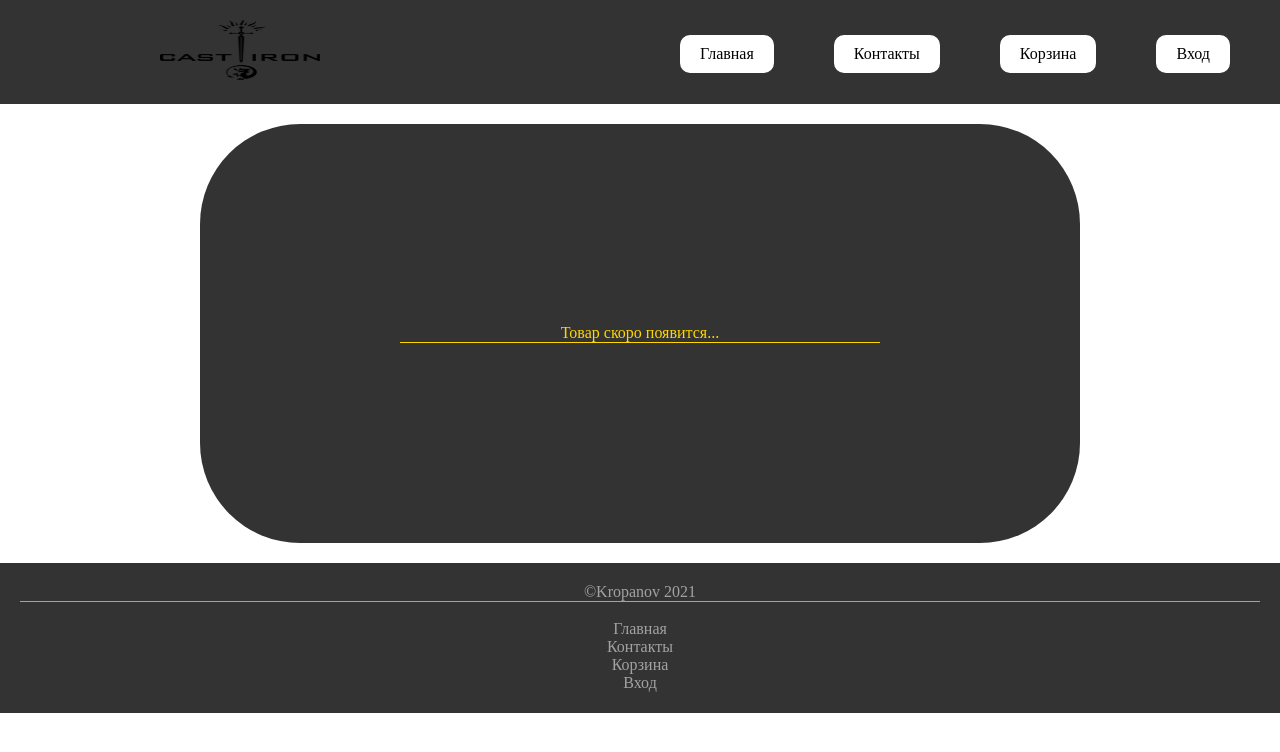
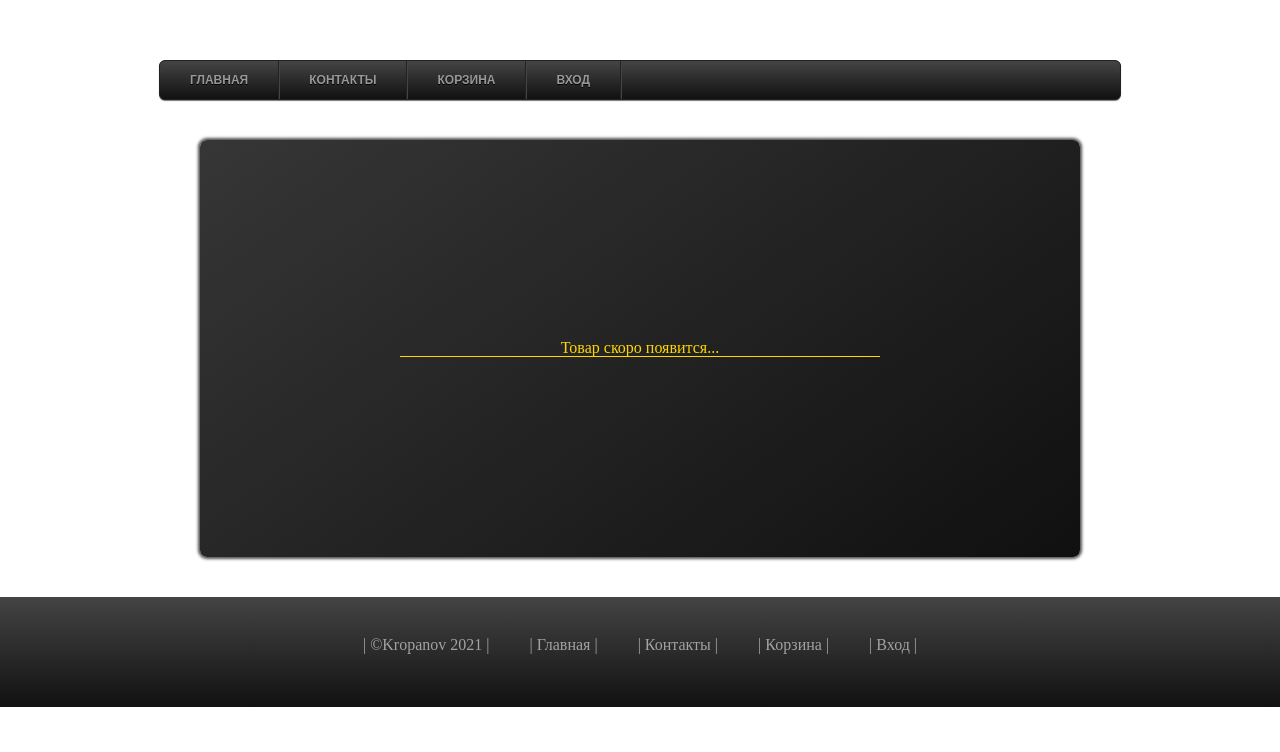
Before and after one commit to Kropanov/project_mysite, a Django app: page / in a window 1280 px wide. Shown: the top 752 px of the page. Run offline with Django 3.2, Linux system fonts and the light colour scheme.

Commit message:
Полностью переделал шапку сайта, изменил дизайн подвала, главной формочки, + разные фиксы небольшых багов

```diff
--- a/interface/Templates/interface/base.html
+++ b/interface/Templates/interface/base.html
@@ -4,6 +4,7 @@
 <head>
     <meta charset="UTF-8">
     <title>Name mysite</title>
+    <link rel="stylesheet" href="{% static 'css/reset.css'%}" type="text/css">
     <link rel="stylesheet" href="{% static 'css/main.css'%}" type="text/css">
 </head>
 <body>
--- a/interface/Templates/interface/contacts.html
+++ b/interface/Templates/interface/contacts.html
@@ -1,7 +1,7 @@
 {% extends 'interface/base.html' %}
 
 {% block content %}
-<script type="text/javascript" charset="utf-8" async src="https://api-maps.yandex.ru/services/constructor/1.0/js/?um=constructor%3A7e857aa151664e9ab041f7ae01423a3ffa0a7f5375db72f924cb9028d35963de&amp;width=100%25&amp;height=356&amp;lang=ru_RU&amp;scroll=true"></script>
+<script type="text/javascript" charset="utf-8" async src="https://api-maps.yandex.ru/services/constructor/1.0/js/?um=constructor%3Adae42846447fadaf050b804c362ec243191a7d8d60b347afb0b6b28fd617a746&amp;width=100%25&amp;height=400&amp;lang=ru_RU&amp;scroll=true"></script>
 <div class='Contacts'>
     <p>About me: 3rd year Student, Web-Dev... I also like to write in python.</p>
     <p>I decided to make a website in order to improve my skills!</p>
--- a/interface/Templates/interface/footer.html
+++ b/interface/Templates/interface/footer.html
@@ -1,8 +1,7 @@
 <footer class='footer'>
-    <div><p>©Kropanov 2021<p></div>
-        <br>
-    <div><p><a href="{% url 'interface:index' %}">Главная</a></p></div>
-    <div><p><a href="{% url 'interface:contacts' %}">Контакты</a></p></div>
-    <div><p><a href="{% url 'interface:basket' %}">Корзина</a></p></div>
-    <div><p>Вход</p></div>
+    <div><p> | ©Kropanov 2021 | <p></div>
+    <div><p><a href="{% url 'interface:index' %}"> | Главная |</a></p></div>
+    <div><p><a href="{% url 'interface:contacts' %}"> | Контакты | </a></p></div>
+    <div><p><a href="{% url 'interface:basket' %}"> | Корзина | </a></p></div>
+    <div><p><a href="#"> | Вход | </a></p></div>
 </footer>
--- a/interface/Templates/interface/header.html
+++ b/interface/Templates/interface/header.html
@@ -1,12 +1,14 @@
 {% load static %}
 <header>
     <div class="logo">
-        <a href="{% url 'interface:index'%}"><img src="{% static 'img/Cast_Iron-logo.png' %}" width="160px" height="60px"></a>
-        <ul type=none>
-            <li><a href="{% url 'interface:index' %}">Главная</a></li>
-            <li><a href="{% url 'interface:contacts' %}">Контакты</a></li>
-            <li><a href="{% url 'interface:basket' %}">Корзина</a></li>
-            <li>Вход</li>
-        </ul>
+        <!-- <a href="{% url 'interface:index'%}"><img src="{% static 'img/Cast_Iron-logo.png' %}" class="logoimg" width="160px" height="60px"></a> -->
+        <nav>
+            <ul id="menu">
+                <li><a href="{% url 'interface:index' %}">Главная</a></li>
+                <li><a href="{% url 'interface:contacts' %}">Контакты</a></li>
+                <li><a href="{% url 'interface:basket' %}">Корзина</a></li>
+                <li><a href="#">Вход</a></li>
+            </ul>
+        </nav>
     </div>
 </header>
--- a/static/css/main.css
+++ b/static/css/main.css
@@ -1,40 +1,123 @@
 @import url('https://fonts.googleapis.com/css2?family=Varela+Round&display=swap');
-
 * {
     padding: 0;
     margin: 0;
 }
 
-header{
-    background-color: rgb(51, 51, 51);
-    color: white;
-    width: 100%;
+#menu,
+  #menu ul {
+    margin: 0;
+    padding: 0;
+    list-style: none;
 }
 
-.logo {
-    padding: 20px;
+#menu {
+    width: 960px;
+    margin: 60px auto 40px auto;
+    border: 1px solid #222;
+    background-color: #111;
+    background-image: linear-gradient(#444, #111);
+    border-radius: 6px;
+    box-shadow: 0 1px 1px #777;
 }
 
-ul {
-    display: flex;
-    float: right;
-}
+#menu:before,
+  #menu:after {
+    content: "";
+    display: table;
+  }
 
-/* меню сайта  rgb(0, 0, 0) white*/
-ul > li {
-    font-family:'Times New Roman', Times, serif;
-    font-size: 16px;
-    color:rgb(0, 0, 0);
-    background-color: white;
-    margin: 15px 30px;
-    padding: 10px 20px 10px 20px;
-    border-radius: 10px;
-}
+  #menu:after {
+    clear: both;
+  }
 
-/* логотип сайта*/
-.logo img {
-    margin: 0px 0px 0px 140px;
-}
+  #menu {
+    zoom:1;
+  }
+
+#menu li {
+    float: left;
+    border-right: 1px solid #222;
+    box-shadow: 1px 0 0 #444;
+    position: relative;
+  }
+
+  #menu a {
+    float: left;
+    padding: 12px 30px;
+    color: #999;
+    text-transform: uppercase;
+    font: bold 12px Arial, Helvetica;
+    text-decoration: none;
+    text-shadow: 0 1px 0 #000;
+  }
+
+  #menu li:hover > a {
+    color: #fafafa;
+  }
+
+  *html #menu li a:hover { /* IE6 only */
+    color: #fafafa;
+  }
+
+#menu ul {
+    margin: 20px 0 0 0;
+    _margin: 0; /*IE6 only*/
+    opacity: 0;
+    visibility: hidden;
+    position: absolute;
+    top: 38px;
+    left: 0;
+    z-index: 1;
+    background: #444;
+    background: linear-gradient(#444, #111);
+    box-shadow: 0 -1px 0 rgba(255,255,255,.3);
+    border-radius: 3px;
+    transition: all .2s ease-in-out;
+  }
+
+  #menu li:hover > ul {
+    opacity: 1;
+    visibility: visible;
+    margin: 0;
+  }
+
+  #menu ul ul {
+    top: 0;
+    left: 150px;
+    margin: 0 0 0 20px;
+    _margin: 0; /*IE6 only*/
+    box-shadow: -1px 0 0 rgba(255,255,255,.3);
+  }
+
+  #menu ul li {
+    float: none;
+    display: block;
+    border: 0;
+    _line-height: 0; /*IE6 only*/
+    box-shadow: 0 1px 0 #111, 0 2px 0 #666;
+  }
+
+  #menu ul li:last-child {
+    box-shadow: none;
+  }
+
+  #menu ul a {
+    padding: 10px;
+    width: 130px;
+    _height: 10px; /*IE6 only*/
+    display: block;
+    white-space: nowrap;
+    float: none;
+    text-transform: none;
+  }
+
+  ul#menu a:hover {
+    /* background-color: #0186ba; */
+    /* background-image: linear-gradient(#04acec, #0186ba); */
+    background-image: linear-gradient(#18bafa, #035c80);
+  }
+
 
 /* ссылки */
 a {
@@ -43,7 +126,7 @@ a {
 }
 
 a:visited {
-    color: rgb(0, 0, 0);
+    color: rgb(224, 209, 209);
 }
 
 /* информация обо мне  rgb(180, 57, 48)*/
@@ -68,16 +151,29 @@ a:visited {
 
 /* подвал сайта */
 .footer {
-    height: 110px;
+    display: flex;
+    justify-content: center;
+    height: 70px;
     text-align: center;
     max-width: 100%;
     padding: 20px;
-    background-color: rgb(51, 51, 51);
+    background: linear-gradient(#444, #111);
+    /* Прошлый цвет подвалчика */
+    /* background-color: rgb(51, 51, 51); */
 }
 
-footer div:first-child{
-    border-bottom: 1px solid #a2a2a3;
+.footer div {
+    margin: 10px;
+    padding: 10px;
+    opacity: 1;
 }
+
+.footer div:hover {
+    border-bottom: 1px solid white;
+    transition: all ease-in-out 10s;
+    opacity: 0;
+}
+
 
 footer a:visited {
     color: #a2a2a3;
@@ -91,11 +187,12 @@ footer * {
 
 .tovar{
     text-align: center;
-    background-color: rgb(51, 51, 51);
+    background: linear-gradient(144deg, rgb(54, 54, 54), rgb(17, 16, 16));
     padding: 200px;
-    margin: 20px 200px 20px 200px;
+    margin: 20px 200px 40px 200px;
     color:gold;
-    border-radius: 100px;
+    border-radius: 7px;
+    box-shadow: 0px 0px 3px 2px rgb(83, 83, 83);
 }
 
 .tovar div {
--- /dev/null
+++ b/static/css/reset.css
@@ -0,0 +1,366 @@
+/* http://meyerweb.com/eric/tools/css/reset/
+   v2.0-modified | 20110126
+   License: none (public domain)
+*/
+
+html, body, div, span, applet, object, iframe,
+h1, h2, h3, h4, h5, h6, p, blockquote, pre,
+a, abbr, acronym, address, big, cite, code,
+del, dfn, em, img, ins, kbd, q, s, samp,
+small, strike, strong, sub, sup, tt, var,
+b, u, i, center,
+dl, dt, dd, ol, ul, li,
+fieldset, form, label, legend,
+table, caption, tbody, tfoot, thead, tr, th, td,
+article, aside, canvas, details, embed,
+figure, figcaption, footer, header, hgroup,
+menu, nav, output, ruby, section, summary,
+time, mark, audio, video {
+  margin: 0;
+	padding: 0;
+	border: 0;
+	font-size: 100%;
+	font: inherit;
+	vertical-align: baseline;
+}
+
+/* make sure to set some focus styles for accessibility */
+:focus {
+    outline: 0;
+}
+
+/* HTML5 display-role reset for older browsers */
+article, aside, details, figcaption, figure,
+footer, header, hgroup, menu, nav, section {
+	display: block;
+}
+
+body {
+	line-height: 1;
+}
+
+ol, ul {
+	list-style: none;
+}
+
+blockquote, q {
+	quotes: none;
+}
+
+blockquote:before, blockquote:after,
+q:before, q:after {
+	content: '';
+	content: none;
+}
+
+table {
+	border-collapse: collapse;
+	border-spacing: 0;
+}
+
+input[type=search]::-webkit-search-cancel-button,
+input[type=search]::-webkit-search-decoration,
+input[type=search]::-webkit-search-results-button,
+input[type=search]::-webkit-search-results-decoration {
+    -webkit-appearance: none;
+    -moz-appearance: none;
+}
+
+input[type=search] {
+    -webkit-appearance: none;
+    -moz-appearance: none;
+    -webkit-box-sizing: content-box;
+    -moz-box-sizing: content-box;
+    box-sizing: content-box;
+}
+
+textarea {
+    overflow: auto;
+    vertical-align: top;
+    resize: vertical;
+}
+
+/**
+ * Correct `inline-block` display not defined in IE 6/7/8/9 and Firefox 3.
+ */
+
+audio,
+canvas,
+video {
+    display: inline-block;
+    *display: inline;
+    *zoom: 1;
+    max-width: 100%;
+}
+
+/**
+ * Prevent modern browsers from displaying `audio` without controls.
+ * Remove excess height in iOS 5 devices.
+ */
+
+audio:not([controls]) {
+    display: none;
+    height: 0;
+}
+
+/**
+ * Address styling not present in IE 7/8/9, Firefox 3, and Safari 4.
+ * Known issue: no IE 6 support.
+ */
+
+[hidden] {
+    display: none;
+}
+
+/**
+ * 1. Correct text resizing oddly in IE 6/7 when body `font-size` is set using
+ *    `em` units.
+ * 2. Prevent iOS text size adjust after orientation change, without disabling
+ *    user zoom.
+ */
+
+html {
+    font-size: 100%; /* 1 */
+    -webkit-text-size-adjust: 100%; /* 2 */
+    -ms-text-size-adjust: 100%; /* 2 */
+}
+
+/**
+ * Address `outline` inconsistency between Chrome and other browsers.
+ */
+
+a:focus {
+    outline: thin dotted;
+}
+
+/**
+ * Improve readability when focused and also mouse hovered in all browsers.
+ */
+
+a:active,
+a:hover {
+    outline: 0;
+}
+
+/**
+ * 1. Remove border when inside `a` element in IE 6/7/8/9 and Firefox 3.
+ * 2. Improve image quality when scaled in IE 7.
+ */
+
+img {
+    border: 0; /* 1 */
+    -ms-interpolation-mode: bicubic; /* 2 */
+}
+
+/**
+ * Address margin not present in IE 6/7/8/9, Safari 5, and Opera 11.
+ */
+
+figure {
+    margin: 0;
+}
+
+/**
+ * Correct margin displayed oddly in IE 6/7.
+ */
+
+form {
+    margin: 0;
+}
+
+/**
+ * Define consistent border, margin, and padding.
+ */
+
+fieldset {
+    border: 1px solid #c0c0c0;
+    margin: 0 2px;
+    padding: 0.35em 0.625em 0.75em;
+}
+
+/**
+ * 1. Correct color not being inherited in IE 6/7/8/9.
+ * 2. Correct text not wrapping in Firefox 3.
+ * 3. Correct alignment displayed oddly in IE 6/7.
+ */
+
+legend {
+    border: 0; /* 1 */
+    padding: 0;
+    white-space: normal; /* 2 */
+    *margin-left: -7px; /* 3 */
+}
+
+/**
+ * 1. Correct font size not being inherited in all browsers.
+ * 2. Address margins set differently in IE 6/7, Firefox 3+, Safari 5,
+ *    and Chrome.
+ * 3. Improve appearance and consistency in all browsers.
+ */
+
+button,
+input,
+select,
+textarea {
+    font-size: 100%; /* 1 */
+    margin: 0; /* 2 */
+    vertical-align: baseline; /* 3 */
+    *vertical-align: middle; /* 3 */
+}
+
+/**
+ * Address Firefox 3+ setting `line-height` on `input` using `!important` in
+ * the UA stylesheet.
+ */
+
+button,
+input {
+    line-height: normal;
+}
+
+/**
+ * Address inconsistent `text-transform` inheritance for `button` and `select`.
+ * All other form control elements do not inherit `text-transform` values.
+ * Correct `button` style inheritance in Chrome, Safari 5+, and IE 6+.
+ * Correct `select` style inheritance in Firefox 4+ and Opera.
+ */
+
+button,
+select {
+    text-transform: none;
+}
+
+/**
+ * 1. Avoid the WebKit bug in Android 4.0.* where (2) destroys native `audio`
+ *    and `video` controls.
+ * 2. Correct inability to style clickable `input` types in iOS.
+ * 3. Improve usability and consistency of cursor style between image-type
+ *    `input` and others.
+ * 4. Remove inner spacing in IE 7 without affecting normal text inputs.
+ *    Known issue: inner spacing remains in IE 6.
+ */
+
+button,
+html input[type="button"], /* 1 */
+input[type="reset"],
+input[type="submit"] {
+    -webkit-appearance: button; /* 2 */
+    cursor: pointer; /* 3 */
+    *overflow: visible;  /* 4 */
+}
+
+/**
+ * Re-set default cursor for disabled elements.
+ */
+
+button[disabled],
+html input[disabled] {
+    cursor: default;
+}
+
+/**
+ * 1. Address box sizing set to content-box in IE 8/9.
+ * 2. Remove excess padding in IE 8/9.
+ * 3. Remove excess padding in IE 7.
+ *    Known issue: excess padding remains in IE 6.
+ */
+
+input[type="checkbox"],
+input[type="radio"] {
+    box-sizing: border-box; /* 1 */
+    padding: 0; /* 2 */
+    *height: 13px; /* 3 */
+    *width: 13px; /* 3 */
+}
+
+/**
+ * 1. Address `appearance` set to `searchfield` in Safari 5 and Chrome.
+ * 2. Address `box-sizing` set to `border-box` in Safari 5 and Chrome
+ *    (include `-moz` to future-proof).
+ */
+
+input[type="search"] {
+    -webkit-appearance: textfield; /* 1 */
+    -moz-box-sizing: content-box;
+    -webkit-box-sizing: content-box; /* 2 */
+    box-sizing: content-box;
+}
+
+/**
+ * Remove inner padding and search cancel button in Safari 5 and Chrome
+ * on OS X.
+ */
+
+input[type="search"]::-webkit-search-cancel-button,
+input[type="search"]::-webkit-search-decoration {
+    -webkit-appearance: none;
+}
+
+/**
+ * Remove inner padding and border in Firefox 3+.
+ */
+
+button::-moz-focus-inner,
+input::-moz-focus-inner {
+    border: 0;
+    padding: 0;
+}
+
+/**
+ * 1. Remove default vertical scrollbar in IE 6/7/8/9.
+ * 2. Improve readability and alignment in all browsers.
+ */
+
+textarea {
+    overflow: auto; /* 1 */
+    vertical-align: top; /* 2 */
+}
+
+/**
+ * Remove most spacing between table cells.
+ */
+
+table {
+    border-collapse: collapse;
+    border-spacing: 0;
+}
+
+html,
+button,
+input,
+select,
+textarea {
+    color: #222;
+}
+
+
+::-moz-selection {
+    background: #b3d4fc;
+    text-shadow: none;
+}
+
+::selection {
+    background: #b3d4fc;
+    text-shadow: none;
+}
+
+img {
+    vertical-align: middle;
+}
+
+fieldset {
+    border: 0;
+    margin: 0;
+    padding: 0;
+}
+
+textarea {
+    resize: vertical;
+}
+
+.chromeframe {
+    margin: 0.2em 0;
+    background: #ccc;
+    color: #000;
+    padding: 0.2em 0;
+}
```
